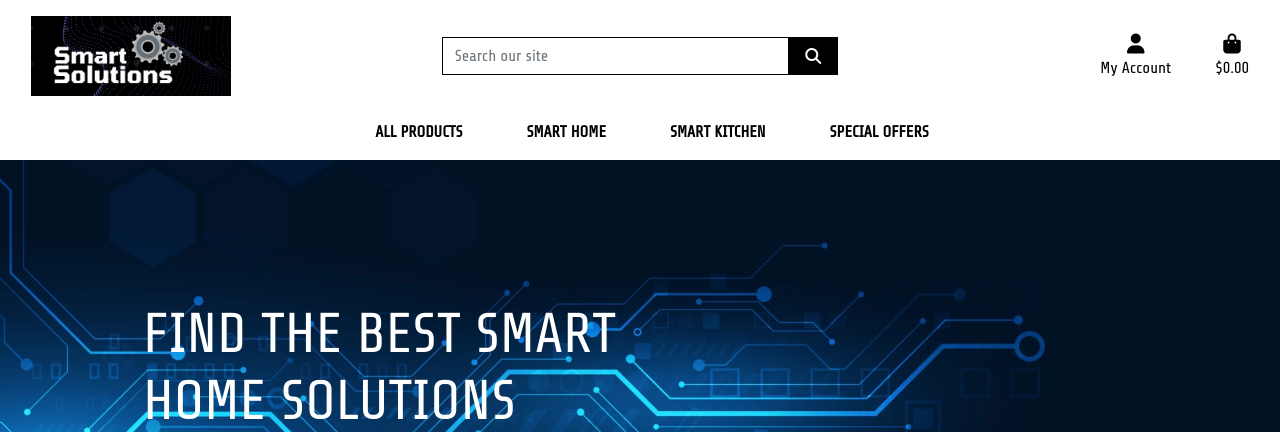
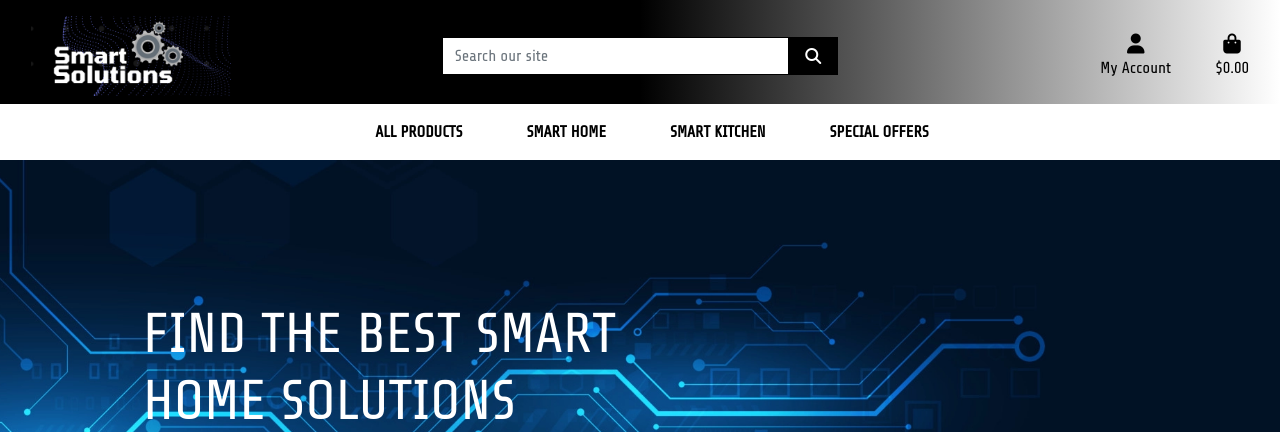
Before and after one commit to Jakemcp97/PP5-smartsolutions, a Django app: page / in a window 1280 px wide. Shown: the top 432 px of the page. Run offline with Django 3.2, Linux system fonts and the light colour scheme; some libraries are stand-ins or nearby versions.

Commit message:
added color gradient to navbar

```diff
--- a/static/css/index.css
+++ b/static/css/index.css
@@ -8,6 +8,11 @@ body {
     height: calc(100vh - 164px);
     color: white;
     font-family: 'Share Tech';
+}
+
+#topnav{
+    background-image: linear-gradient(to right, black, black, white);
+
 }
 
 /* from Bulma */
```
